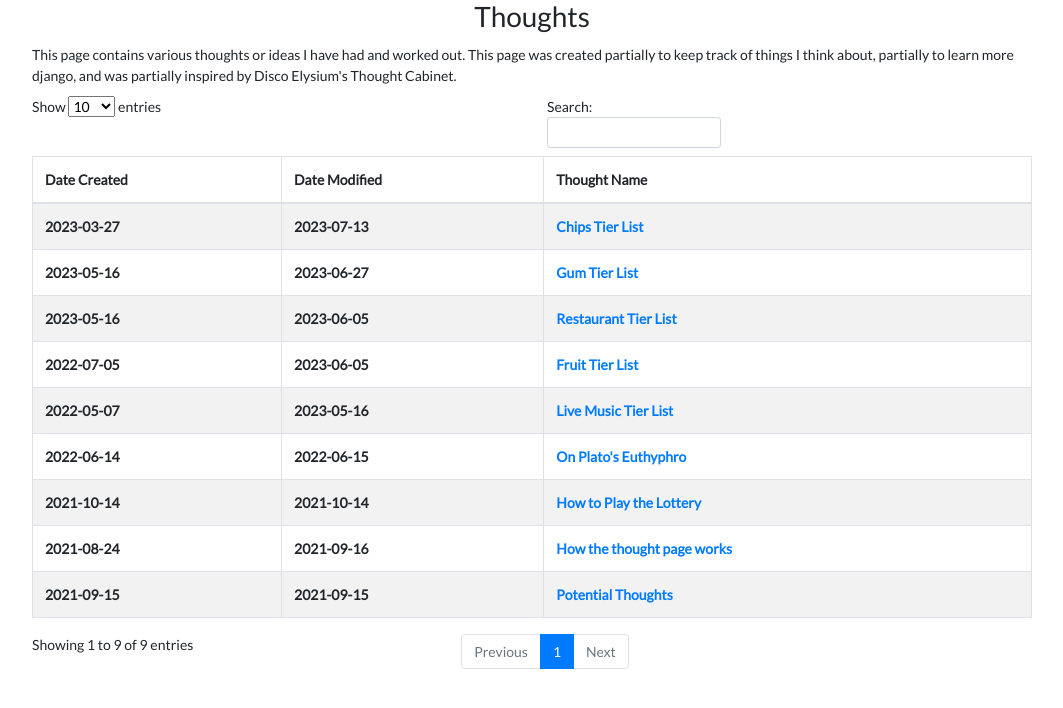
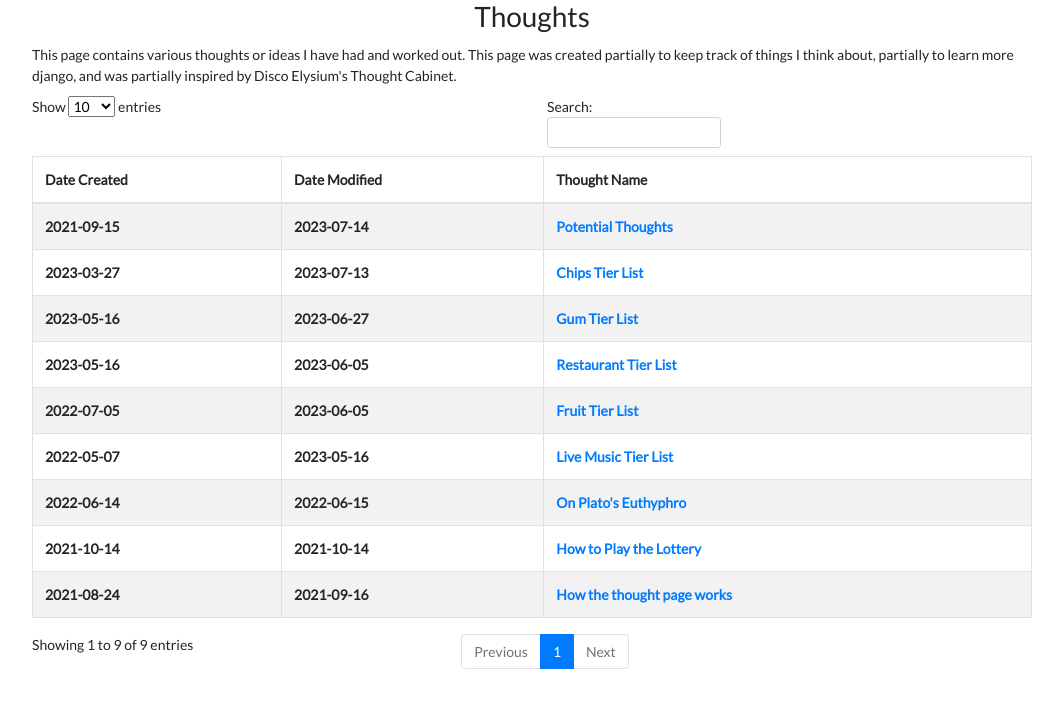
Before and after one commit to twigtheoracle/twigtheoracle.com, a Django app: page /thoughts in a window 1280 px wide. Shown: the part 70-778 px from the top of the page, without its empty margins (108-1171 px from the left). Run offline with Django 3.2, Linux system fonts and the light colour scheme; lists and menus that the app fills with data are empty; some libraries are stand-ins or nearby versions.

Commit message:
Update Potential Thoughts.html

```diff
--- a/website/mysite/templates/thoughts/Potential Thoughts.html
+++ b/website/mysite/templates/thoughts/Potential Thoughts.html
@@ -6,7 +6,7 @@
 
 {% block other-head %}
 <meta name="creation-date" content="2021-09-15">
-<meta name="modification-date" content="2021-09-15">
+<meta name="modification-date" content="2023-07-14">
 {% endblock %}
 
 {% block pagetitle %}Potential Thoughts{% endblock %}
@@ -51,6 +51,11 @@
                 <td>I mean, the obvious answer is no since the temperature of water cannot go up beyond 100 °C. The only thing that increasing heat does is make the water boil away faster. I believe that the bubbles of steam formed are higher temperatuer, more frequent, and larger under higher heat, which should in theory increase cooking speed. It would be interesting to think about exactly how much faster cooking would happen.</td>
             </tr>
 
+            <tr>
+                <td>Meta chess?</td>
+                <td>Inspired by "Godel, Escher, Bach" by Doublas Hofstadter, a chess variant whereby on your turn, you can either move a piece or change the rules of chess in some way. One possible way would be to define the movement of all pieces in terms of direction and distance, and allow a rule change on either one of them. Maybe an interesting coding problem at some point? Maybe an interesting situation to train a bot based on existing chess literature?</td>
+            </tr>
+
         </tbody>
     </table>
 
```
